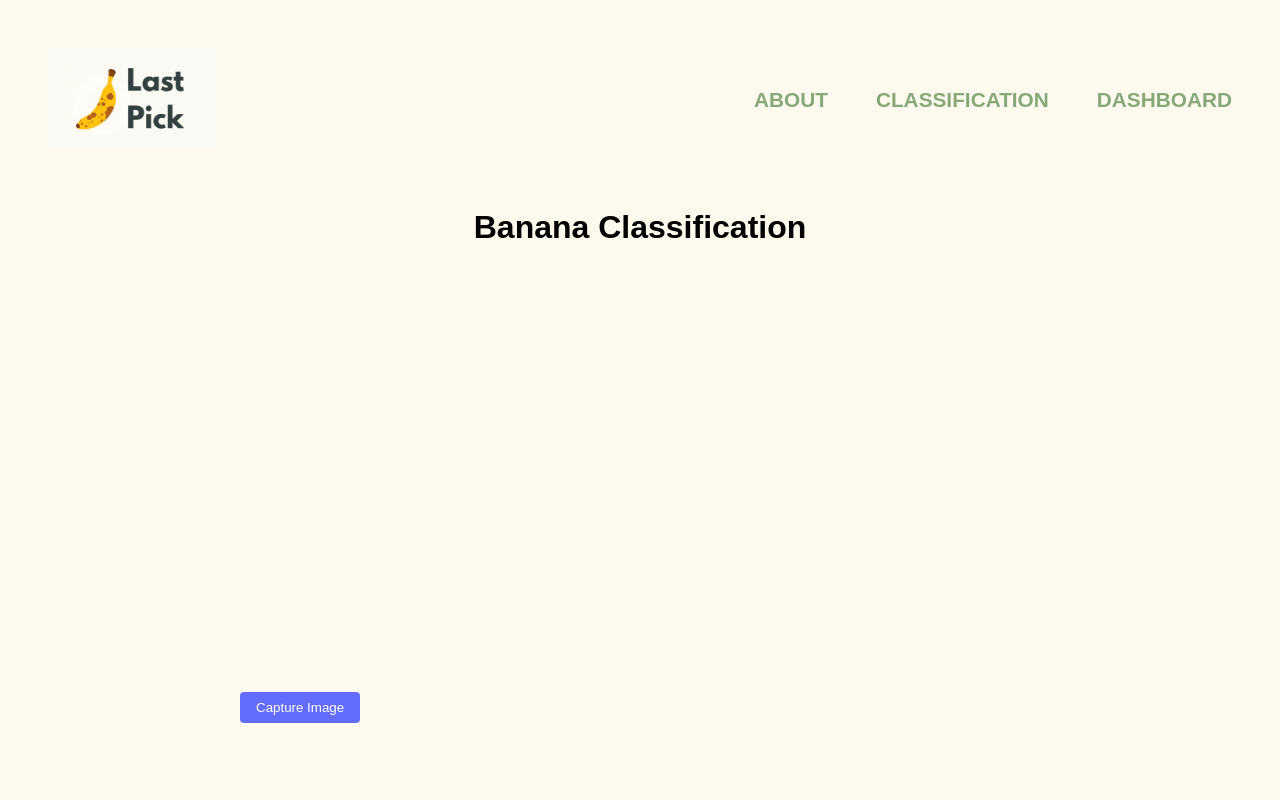
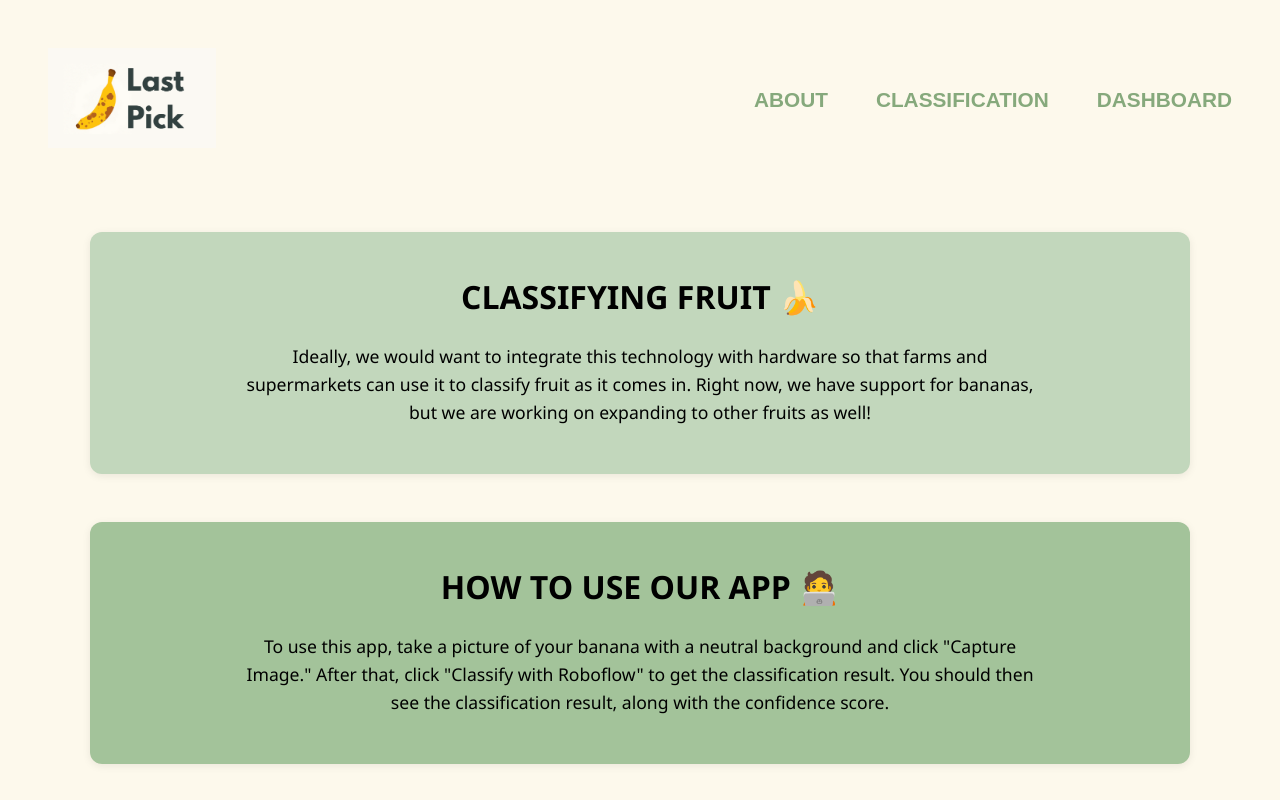
Before and after one commit to rseal2/banana-app, a React (Vite) app in the folder client/: page /classification in a window 1280 px wide. Shown: the top 800 px of the page. Built offline with nearby package versions, Linux system fonts and the light colour scheme; no server answers.

Commit message:
styling on about & classification

```diff
--- a/client/src/components/WebcamComponent.css
+++ b/client/src/components/WebcamComponent.css
@@ -20,15 +20,15 @@
 
 button {
   padding: 0.5rem 1rem;
-  background: #646cff;
-  color: white;
+  background: #86a97c;
+  color: black;
   border: none;
   border-radius: 4px;
   cursor: pointer;
 }
 
 button:hover {
-  background: #535bf2;
+  background: #cbedc2;
 }
 
 .captured-image img {
--- a/client/src/components/WebcamComponent.jsx
+++ b/client/src/components/WebcamComponent.jsx
@@ -51,8 +51,6 @@ const WebcamComponent = () => {
 
   return (
     <div style={{ maxWidth: "800px", margin: "0 auto", padding: "20px" }}>
-      <h1>Banana Classification</h1>
-
       {!capturedImage ? (
         <Webcam
           audio={false}
--- a/client/src/pages/About.jsx
+++ b/client/src/pages/About.jsx
@@ -16,11 +16,11 @@ export default function About() {
 
   return (
     <div style={{
-      maxWidth: '1200px',
+      maxWidth: '1100px',
       margin: '2rem auto',
       padding: '2rem',
       fontFamily: "'Segoe UI', Tahoma, Geneva, Verdana, sans-serif",
-      color: '#333',
+      color: 'black',
     }}>
       {/* Problem Section */}
       <section style={{
@@ -34,10 +34,10 @@ export default function About() {
           textAlign: 'center',
           marginBottom: '1.5rem',
           fontSize: '2rem',
-          color: '#2c3e50',
+          color: 'black',
           fontWeight: '600'
         }}>
-          THE PROBLEM
+          THE PROBLEM 🔎
         </h2>
         <p style={{
           textAlign: 'center',
@@ -64,10 +64,10 @@ export default function About() {
           textAlign: 'center',
           marginBottom: '1.5rem',
           fontSize: '2rem',
-          color: '#2c3e50',
+          color: 'black',
           fontWeight: '600'
         }}>
-          HOW DO WE HELP?
+          HOW DO WE HELP? 🤝
         </h2>
         <p style={{
           textAlign: 'center',
@@ -88,7 +88,7 @@ export default function About() {
           textAlign: 'center',
           margin: '3rem 0',
           fontSize: '2rem',
-          color: '#2c3e50',
+          color: 'black',
           fontWeight: '600',
           position: 'relative'
         }}>
@@ -133,7 +133,7 @@ export default function About() {
                 marginTop: '1.2rem',
                 fontWeight: '600',
                 fontSize: '1.2rem',
-                color: '#2c3e50'
+                color: '#black',
               }}>
                 {member.text}
               </h3>
--- a/client/src/pages/Classification.jsx
+++ b/client/src/pages/Classification.jsx
@@ -3,8 +3,70 @@ import "../components/WebcamComponent.css";
 
 export default function Classification() {
     return (
-        <div>
-            <WebcamComponent />
+        <div style={{
+            maxWidth: '1100px',
+            margin: '2rem auto',
+            padding: '2rem',
+            fontFamily: "'Segoe UI', Tahoma, Geneva, Verdana, sans-serif",
+            color: 'black',
+          }}>
+        {/* Classification/Image Capturing Section */}
+        <section style={{
+        marginBottom: '3rem',
+        padding: '1rem',
+        backgroundColor:'rgb(194, 215, 188)',
+        borderRadius: '12px',
+        boxShadow: '0 2px 8px rgba(0,0,0,0.08)'
+      }}>
+        <h2 style={{
+          textAlign: 'center',
+          marginBottom: '1.5rem',
+          fontSize: '2rem',
+          color: 'black',
+          fontWeight: '600'
+        }}>
+          CLASSIFYING FRUIT 🍌
+        </h2>
+        <p style={{
+          textAlign: 'center',
+          lineHeight: '1.6',
+          fontSize: '1.1rem',
+          maxWidth: '800px',
+          margin: '0 auto 2rem'
+        }}>
+          Ideally, we would want to integrate this technology with hardware so that farms and supermarkets can use it to
+          classify fruit as it comes in. Right now, we have support for bananas, but we are working on expanding to other fruits as well! <br />
+        </p>
+      </section>
+       {/* Classification/Image Capturing Section */}
+       <section style={{
+        marginBottom: '3rem',
+        padding: '1rem',
+        backgroundColor:'rgb(163, 195, 154)',
+        borderRadius: '12px',
+        boxShadow: '0 2px 8px rgba(0,0,0,0.08)'
+      }}>
+        <h2 style={{
+          textAlign: 'center',
+          marginBottom: '1.5rem',
+          fontSize: '2rem',
+          color: 'black',
+          fontWeight: '600'
+        }}>
+          HOW TO USE OUR APP 🧑‍💻
+        </h2>
+        <p style={{
+          textAlign: 'center',
+          lineHeight: '1.6',
+          fontSize: '1.1rem',
+          maxWidth: '800px',
+          margin: '0 auto 2rem'
+        }}>
+          To use this app, take a picture of your banana with a neutral background and click "Capture Image." After that, click
+          "Classify with Roboflow" to get the classification result. You should then see the classification result, along with the confidence score.
+        </p>
+      </section>
+        <WebcamComponent />
         </div>
     );
   }
```
